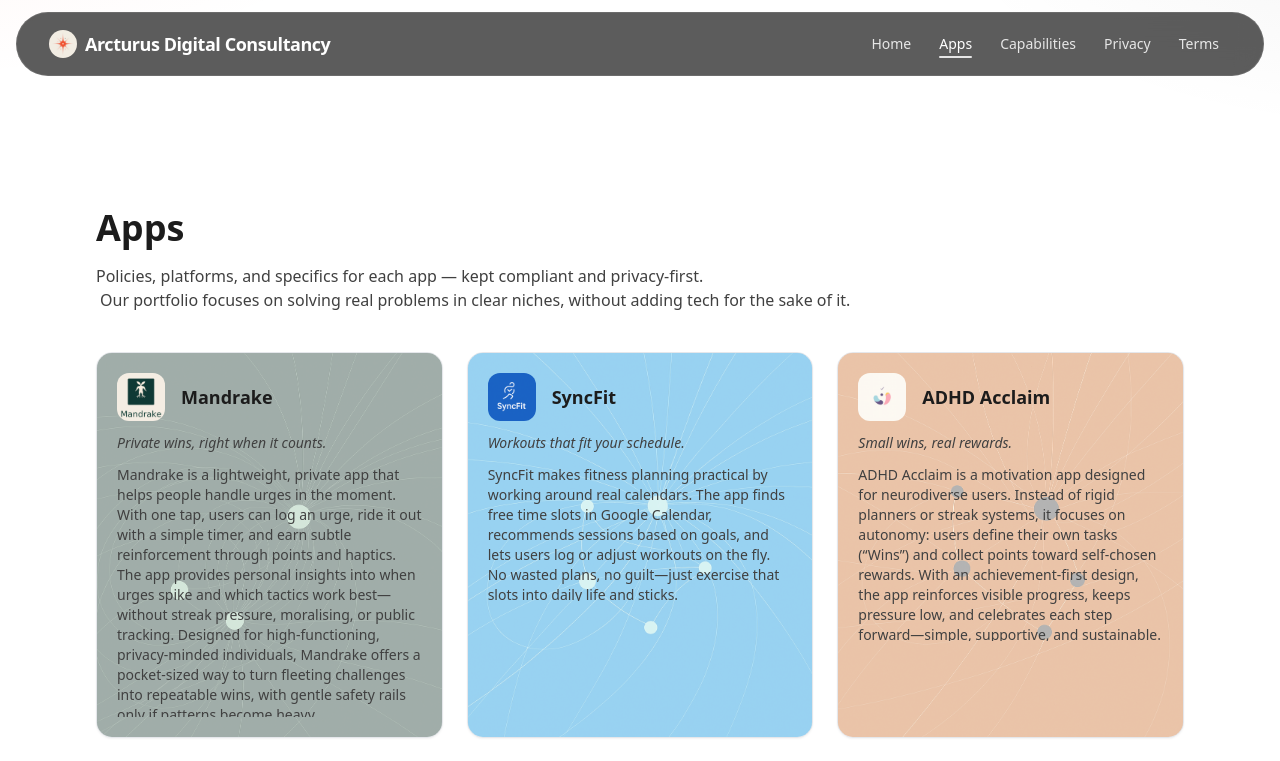
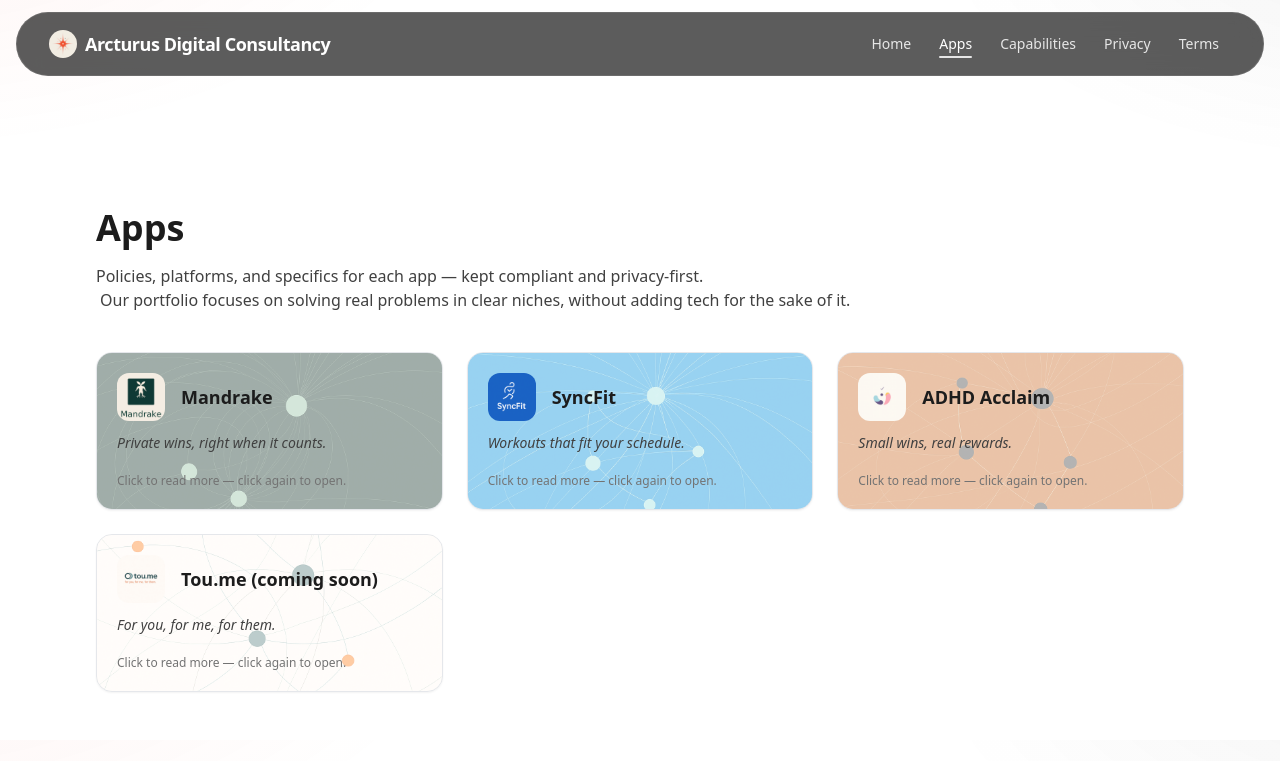
Before and after one commit to repinfaust/arcturusdc.github.io, a Next.js app: page /apps in a window 1280 px wide. Shown: the top 761 px of the page. Built offline with nearby package versions, Linux system fonts and the light colour scheme.

Commit message:
Update AppsClient.js

```diff
--- a/src/app/apps/AppsClient.js
+++ b/src/app/apps/AppsClient.js
@@ -3,46 +3,60 @@
 import { useEffect, useRef, useState } from "react";
 import Image from "next/image";
 
-function useInView(options) {
+/* ---------- small helper to measure content height for smooth expand ---------- */
+function useMeasuredMaxHeight(deps = []) {
   const ref = useRef(null);
-  const [inView, setInView] = useState(false);
+  const [maxH, setMaxH] = useState(0);
 
   useEffect(() => {
     const el = ref.current;
     if (!el) return;
+    // Set to scrollHeight so the whole thing is visible when expanded
+    setMaxH(el.scrollHeight);
+  // eslint-disable-next-line react-hooks/exhaustive-deps
+  }, deps);
 
-    const observer = new IntersectionObserver(
-      (entries) => {
-        const [entry] = entries;
-        setInView(entry.isIntersecting);
-      },
-      { rootMargin: "0px 0px -10% 0px", threshold: 0.25, ...(options || {}) }
-    );
-
-    observer.observe(el);
-    return () => observer.unobserve(el);
-  }, [options]);
-
-  return { ref, inView };
+  return { ref, maxH };
 }
 
-function AppCard({ app }) {
-  const { ref, inView } = useInView();
-  const [pointerOver, setPointerOver] = useState(false);
-
+/* ------------------------------ App Card ------------------------------ */
+function AppCard({ app, expanded, onToggle }) {
   const href = app.link || `/apps/${app.id}`;
   const strap = app.strap || app.desc || "";
   const summary = app.summary || app.desc || "";
 
+  // measure the expandable area so we can animate to its full height
+  const { ref: expandRef, maxH } = useMeasuredMaxHeight([expanded, summary]);
+
+  // click behavior:
+  // - if not expanded -> expand, prevent navigation
+  // - if already expanded -> allow navigation
+  const handleClick = (e) => {
+    if (!expanded) {
+      e.preventDefault();
+      onToggle(app.id);
+    }
+    // if expanded: fall through (link navigates)
+  };
+
+  const handleKeyDown = (e) => {
+    // Space/Enter toggle expand
+    if (e.key === " " || e.key === "Enter") {
+      e.preventDefault();
+      onToggle(expanded ? null : app.id);
+    }
+  };
+
   return (
     <a
-      ref={ref}
       href={href}
+      onClick={handleClick}
+      onKeyDown={handleKeyDown}
       className="group relative rounded-2xl border bg-white p-5 shadow-sm hover:shadow-md transition overflow-hidden focus:outline-none focus-visible:ring-2 focus-visible:ring-neutral-800"
-      onMouseEnter={() => setPointerOver(true)}
-      onMouseLeave={() => setPointerOver(false)}
+      aria-expanded={expanded}
+      aria-controls={`summary-${app.id}`}
     >
-      {/* Background (STRONGER now) */}
+      {/* Background image (stronger, as requested) */}
       {app.bg && (
         <>
           <Image
@@ -50,16 +64,16 @@ function AppCard({ app }) {
             alt=""
             fill
             sizes="(min-width:1024px) 33vw, (min-width:640px) 50vw, 100vw"
-            className="absolute inset-0 object-cover opacity-45 transition-opacity duration-300" // was opacity-25
+            className="absolute inset-0 object-cover opacity-45 transition-opacity duration-300"
             priority={false}
           />
-          {/* lighter veil so text stays readable without killing the art */}
-          <div className="absolute inset-0 pointer-events-none bg-white/10" />   {/* was bg-white/60 */}
+          <div className="absolute inset-0 pointer-events-none bg-white/10" />
         </>
       )}
 
       {/* Foreground content */}
       <div className="relative">
+        {/* Heading row */}
         <div className="flex items-center gap-4 mb-3">
           <div className="w-12 h-12 rounded-xl overflow-hidden shrink-0">
             {app.icon ? (
@@ -76,44 +90,58 @@ function AppCard({ app }) {
           <div className="font-semibold text-lg">{app.name}</div>
         </div>
 
-        {/* Strap / tagline (always visible) */}
+        {/* Strap / tagline (always visible, compact height) */}
         {strap && (
           <p className="text-sm text-neutral-700 italic mb-2">{strap}</p>
         )}
 
-        {/* Expandable area */}
+        {/* Expandable summary (click to open) */}
         <div
-          className={[
-            "relative overflow-hidden transition-[max-height] duration-500 ease-out",
-            "max-h-0",
-            "group-hover:max-h-64 group-focus-within:max-h-64",
-            inView ? "max-h-64" : "",
-          ].join(" ")}
+          id={`summary-${app.id}`}
+          className="relative overflow-hidden transition-[max-height] duration-400 ease-out"
+          style={{ maxHeight: expanded ? maxH : 0 }}
         >
           <div
+            ref={expandRef}
             className={[
-              "transition-opacity duration-500 ease-out",
-              "transition-transform duration-500 ease-out",
-              "delay-150",
-              "opacity-0 translate-y-1",
-              (inView || pointerOver) ? "opacity-100 translate-y-0" : "",
-              "group-hover:opacity-100 group-hover:translate-y-0",
-              "group-focus-within:opacity-100 group-focus-within:translate-y-0",
+              "pt-1", // a touch of breathing room when revealed
+              "transition-opacity duration-300 ease-out",
+              expanded ? "opacity-100" : "opacity-0",
             ].join(" ")}
           >
             {summary && <p className="text-sm text-neutral-700">{summary}</p>}
           </div>
         </div>
+
+        {/* Subtle affordance text (only when collapsed) */}
+        {!expanded && (
+          <div className="mt-3 text-xs text-neutral-500">
+            Click to read more — click again to open.
+          </div>
+        )}
       </div>
     </a>
   );
 }
 
+/* ------------------------------ Grid ------------------------------ */
 export default function AppsClient({ apps }) {
+  const [expandedId, setExpandedId] = useState(null);
+
+  const handleToggle = (id) => {
+    // toggle: close if same id, otherwise open the new one
+    setExpandedId((prev) => (prev === id ? null : id));
+  };
+
   return (
     <div className="mt-8 grid gap-6 sm:grid-cols-2 lg:grid-cols-3">
       {apps.map((app) => (
-        <AppCard key={app.id} app={app} />
+        <AppCard
+          key={app.id}
+          app={app}
+          expanded={expandedId === app.id}
+          onToggle={handleToggle}
+        />
       ))}
     </div>
   );
```
